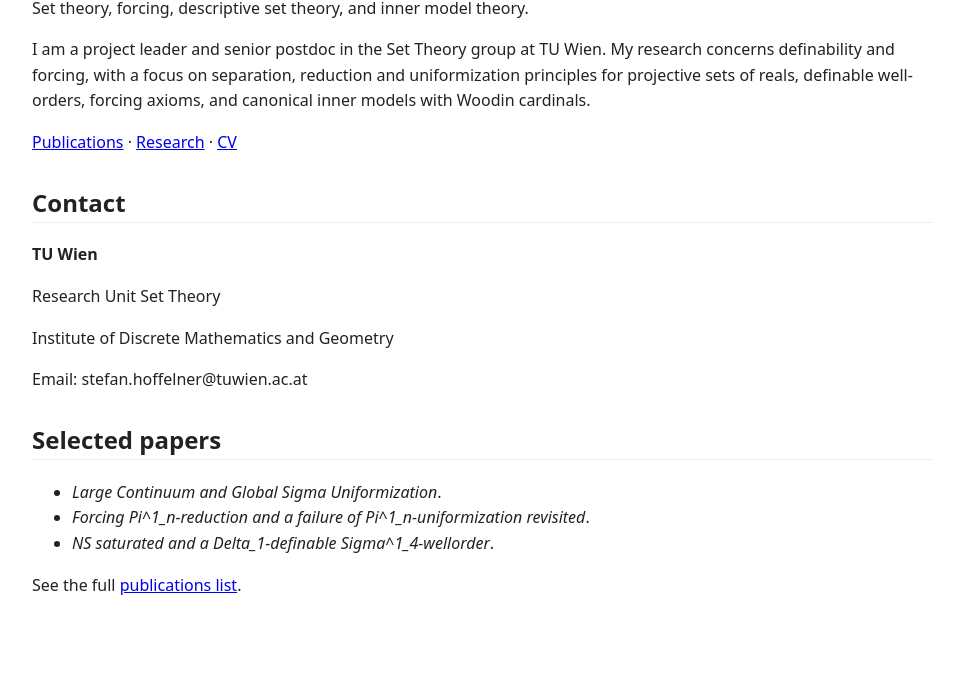
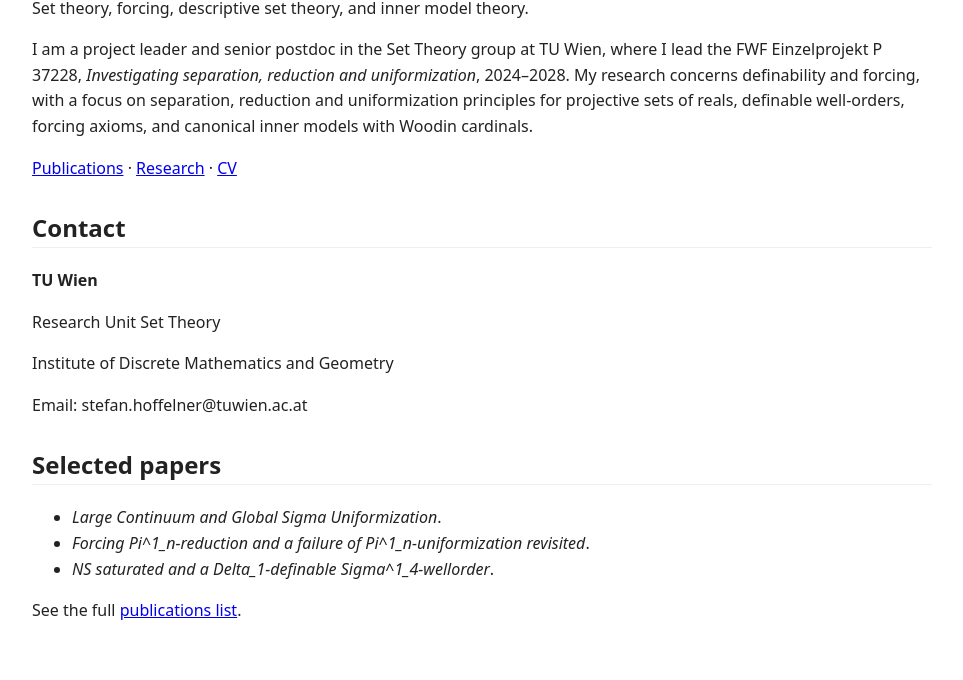
Before and after one commit to StefanHoffelner/stefanhoffelner.github.io, a Jekyll site: the page built from index.md, in a window 1280 px wide. Shown: the part 322-1002 px from the top of the page, without its empty margins (158-1121 px from the left). Built offline with Jekyll 4.4.1, drawn with Linux system fonts in a browser that asks for light colours; our own code applies the rules of GitHub Pages for plain Markdown files; a script that is not in the unit is left out; before the commit the page ends 976 px from its top, so only the background shows below that.

Commit message:
Mention FWF project

```diff
--- a/index.md
+++ b/index.md
@@ -9,7 +9,7 @@ permalink: /
 
 Set theory, forcing, descriptive set theory, and inner model theory.
 
-I am a project leader and senior postdoc in the Set Theory group at TU Wien. My research concerns definability and forcing, with a focus on separation, reduction and uniformization principles for projective sets of reals, definable well-orders, forcing axioms, and canonical inner models with Woodin cardinals.
+I am a project leader and senior postdoc in the Set Theory group at TU Wien, where I lead the FWF Einzelprojekt P 37228, *Investigating separation, reduction and uniformization*, 2024–2028. My research concerns definability and forcing, with a focus on separation, reduction and uniformization principles for projective sets of reals, definable well-orders, forcing axioms, and canonical inner models with Woodin cardinals.
 
 [Publications](/publications/) · [Research](/research/) · [CV](/cv/)
 
```
Also changed, not shown: cv.md (+2 -0 lines).
